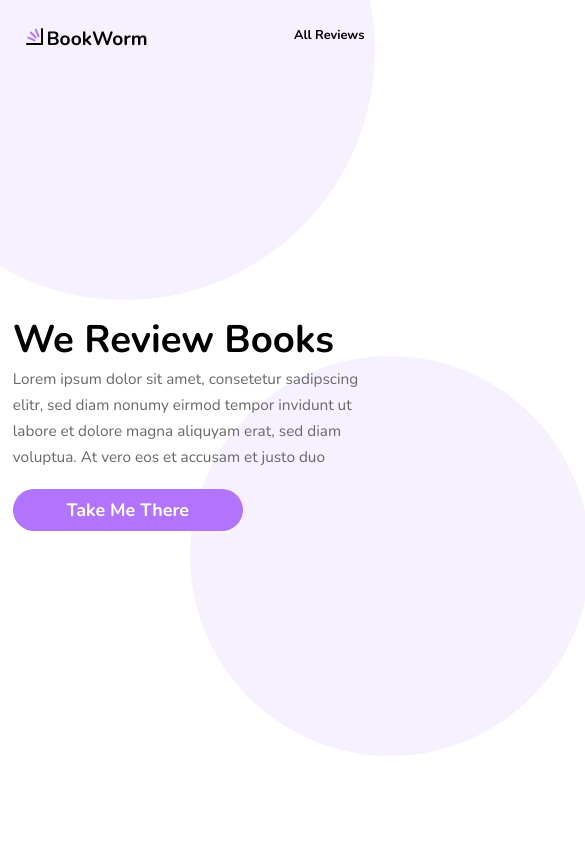
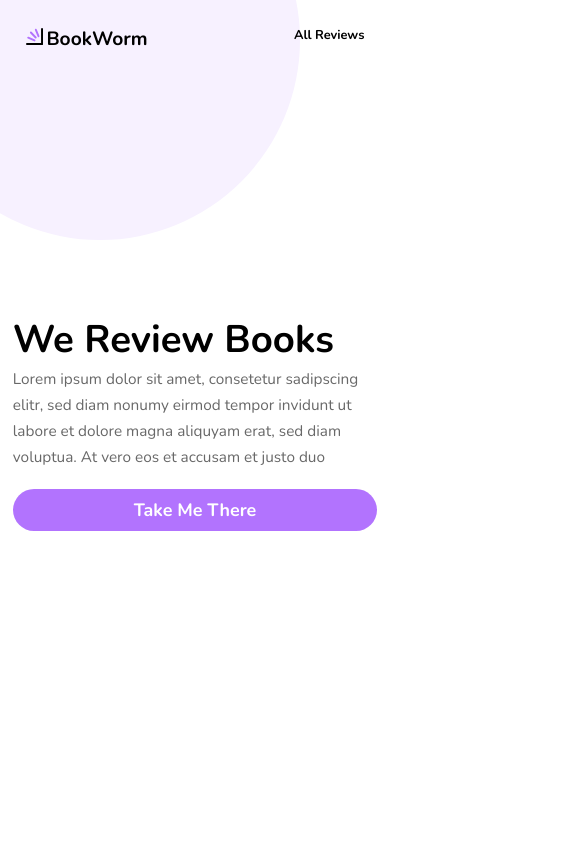
Before and after one commit to kylemire1/book-blog, a React (Create React App) app in the folder client/: page / in a window 390 px wide. Shown: the top 844 px of the page, 585 px wide, since content can reach past the window. Built offline with nearby package versions, Linux system fonts and the light colour scheme; no server answers.

Commit message:
Finished responsive styling. Final check-over before deploy

```diff
--- a/client/src/App.css
+++ b/client/src/App.css
@@ -74,15 +74,15 @@ nav a {
 .hero::before {
   content: "";
   position: absolute;
-  height: 500px;
-  width: 500px;
-  background: var(--primary-color);
+  height: 400px;
+  width: 400px;
+  background-image: url("./assets/circle.svg");
+  background-position: bottom right;
+  background-repeat: no-repeat;
   z-index: -1;
   top: 0;
   left: 0;
-  border-radius: 360px;
   transform: translate(-25%, -40%);
-  opacity: 0.1;
 }
 
 .intro-text {
@@ -475,14 +475,13 @@ footer a {
     content: "";
     position: absolute;
     height: 400px;
-    width: 400px;
-    background: var(--primary-color);
+    width: 150px;
+    background-image: url("./assets/circle.svg");
+    background-position: center left;
+    background-repeat: no-repeat;
     z-index: -1;
     bottom: 10em;
     right: 0;
-    border-radius: 360px;
-    transform: translate(50%, 10%);
-    opacity: 0.1;
   }
 }
 
@@ -498,7 +497,7 @@ footer a {
   }
 
   .latest-review {
-    margin-top: 5em;
+    margin-top: 10em;
   }
 
   .latest-review .container {
@@ -518,13 +517,14 @@ footer a {
     top: -5em;
   }
 
-  .latest-review .btn {
+  .latest-review .btn,
+  .hero .btn {
     width: 100%;
     text-align: center;
   }
 
   footer {
-    margin-top: 2em;
+    margin-top: 10em;
   }
 }
 
@@ -539,6 +539,9 @@ footer a {
 
   .latest-review .container {
     height: auto;
+  }
+  .latest-review:nth-child(2) .right::after {
+    content: none;
   }
 }
 
@@ -578,3 +581,9 @@ footer a {
     margin-top: 1em;
   }
 }
+
+@media only screen and (max-width: 500px) {
+  .hero::after {
+    content: none;
+  }
+}
--- /dev/null
+++ b/client/src/components/Excerpt.js
@@ -0,0 +1,14 @@
+import React from "react";
+
+const Excerpt = ({ bodyText, limit }) => {
+  let excerpt = "";
+  const contentArr = bodyText.split(" ");
+  for (let i = 0; i < limit; i++) {
+    excerpt = `${excerpt} ${contentArr[i]} `;
+  }
+  excerpt = excerpt + ". . .";
+
+  return <p>{excerpt}</p>;
+};
+
+export default Excerpt;
--- a/client/src/components/Preview.js
+++ b/client/src/components/Preview.js
@@ -1,26 +1,11 @@
 import React from "react";
 import { Link } from "react-router-dom";
 
-import starIcon from "../assets/star.svg";
 import latestBg from "../assets/latest-bg.png";
+import Stars from "./Stars";
+import Excerpt from "./Excerpt";
 
 const Preview = ({ id, index, title, bodyText, cover, rating, author }) => {
-  let stars = Array.apply(0, Array(rating)).map(() => 0);
-
-  stars = stars.map((star, index) => (
-    <li key={index} aria-hidden="true">
-      <img className="star" src={starIcon} alt="" />
-    </li>
-  ));
-
-  let excerpt = "";
-  const limit = 40;
-  const contentArr = bodyText.split(" ");
-  for (let i = 0; i < limit; i++) {
-    excerpt = `${excerpt} ${contentArr[i]} `;
-  }
-  excerpt = excerpt + ". . .";
-
   let bg = null;
   if (index % 2 === 0) {
     bg = <img className="latest-bg" src={latestBg} aria-hidden="true" alt="" />;
@@ -35,11 +20,9 @@ const Preview = ({ id, index, title, bodyText, cover, rating, author }) => {
             <span aria-label={`Authored by ${author}`} className="author-name">
               {author}
             </span>
-            <ul aria-label={`${rating} star rating`} className="star-list">
-              {stars}
-            </ul>
+            <Stars rating={rating} />
           </div>
-          <p>{excerpt}</p>
+          <Excerpt bodyText={bodyText} limit={40} />
           <Link className="btn btn-bg" to={`/review/${id}`}>
             Full Review
           </Link>
--- a/client/src/components/ReviewCard.js
+++ b/client/src/components/ReviewCard.js
@@ -1,24 +1,16 @@
 import React from "react";
 import { Link } from "react-router-dom";
 
-import starIcon from "../assets/star.svg";
+import Stars from "./Stars";
 
 const ReviewCard = ({ id, title, bodyText, cover, rating, author }) => {
-  let stars = Array.apply(null, Array(rating)).map(() => 0);
-
-  stars = stars.map((star, index) => (
-    <li key={index} aria-hidden="true">
-      <img className="star" src={starIcon} alt="" />
-    </li>
-  ));
-
   return (
     <div className="review-card">
       <div className="left">
         <h2>{title}</h2>
         <div className="review-meta">
           <span className="author-name">{author}</span>
-          <ul className="star-list">{stars}</ul>
+          <Stars rating={rating} />
         </div>
         <Link className="btn btn-bg" to={`/review/${id}`}>
           Read Review
--- a/client/src/components/SingleReview.js
+++ b/client/src/components/SingleReview.js
@@ -19,8 +19,8 @@ const SingleReview = props => {
   const fetchReview = async () => {
     const response = await axios.get(`/api/v1/posts/${reviewID}`);
     const review = await response.data;
-    await setReview(review);
-    await setLoading(false);
+    setReview(review);
+    setLoading(false);
   };
 
   let stars = Array.apply(0, Array(review.rating)).map(() => 0);
--- a/client/src/components/Spinner.js
+++ b/client/src/components/Spinner.js
@@ -2,7 +2,7 @@ import React from "react";
 
 const Spinner = () => {
   return (
-    <div class="lds-grid">
+    <div className="lds-grid">
       <div></div>
       <div></div>
       <div></div>
--- /dev/null
+++ b/client/src/components/Stars.js
@@ -0,0 +1,21 @@
+import React from "react";
+
+import starIcon from "../assets/star.svg";
+
+const Stars = ({ rating }) => {
+  let stars = Array.apply(null, Array(rating)).map(() => 0);
+
+  stars = stars.map((star, index) => (
+    <li key={index} aria-hidden="true">
+      <img className="star" src={starIcon} alt="" />
+    </li>
+  ));
+
+  return (
+    <ul aria-label={`${rating} star rating`} className="star-list">
+      {stars}
+    </ul>
+  );
+};
+
+export default Stars;
--- a/client/src/containers/AllReviews.js
+++ b/client/src/containers/AllReviews.js
@@ -10,13 +10,15 @@ const AllReviews = () => {
 
   useEffect(() => {
     fetchReviews();
+    if (reviews) {
+      setLoading(false);
+    }
   }, []);
 
   const fetchReviews = async () => {
     const response = await axios.get("/api/v1/posts/");
     const reviews = await response.data;
-    await setReviews(reviews);
-    await setLoading(false);
+    setReviews(reviews);
   };
 
   let reviewDisplay = null;
--- a/client/src/index.css
+++ b/client/src/index.css
@@ -10,6 +10,7 @@ html {
 }
 
 body {
+  overflow-x: hidden;
   font-family: "Nunito", sans-serif;
   -webkit-font-smoothing: antialiased;
   -moz-osx-font-smoothing: grayscale;
```
Also changed, not shown: client/src/assets/circle.svg (added).
